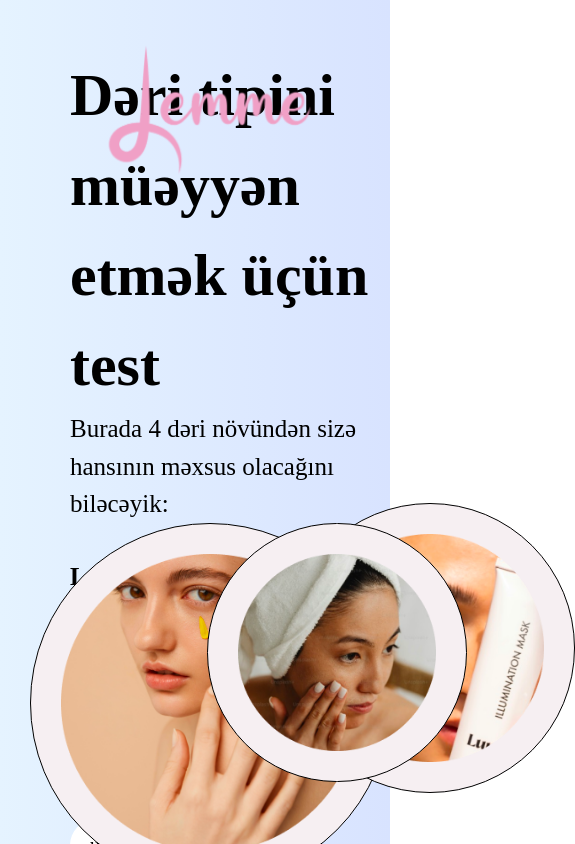
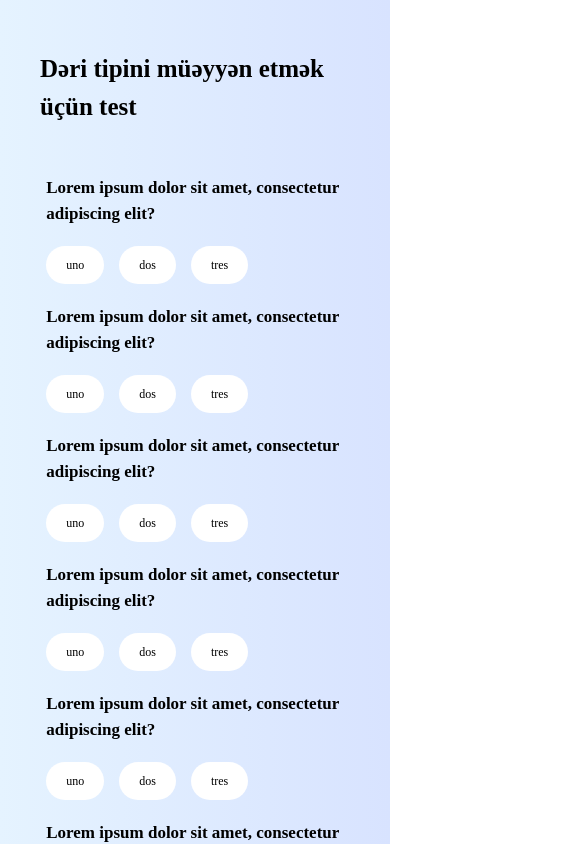
Before and after one commit to elchin-jafar/lemme, a React (Vite) app: page /test in a window 390 px wide. Shown: the top 844 px of the page, 575 px wide, since content can reach past the window. Built offline with nearby package versions, Linux system fonts and the light colour scheme.

Commit message:
Mobile responive fixed

```diff
--- a/src/components/popup/index.jsx
+++ b/src/components/popup/index.jsx
@@ -10,7 +10,7 @@ function PopupType() {
             <Popover.Panel>
                 <div className="relative md:max-w-[840px] w-full md:p-10 h-auto shadow-box bg-white px-5 md:px-[60px] pt-[50px] pb-10 rounded-xl z-10">
                     <div className="flex gap-5 justify-between pb-5 md:pb-10 items-center">
-                        <h1 className="font-bold text-xl md:text-2xl">Dəri tipinizi qeyd edin</h1>
+                        <h1 className="font-bold text-xl md:text-2xl">Dəri tipinizi qeyd edin:</h1>
                         <Link to="/" className=" w-[30px] h-[30px] md:w-[50px] md:h-[50px] bg-[#d9d9d9] hover:bg-white flex justify-center items-center rounded-full shadow-btn hover:shadow-box">
                             <FontAwesomeIcon className="text-[20px] md:text-[30px] text-[#828282]" icon={faTimes} />
                         </Link>
--- a/src/index.css
+++ b/src/index.css
@@ -46,7 +46,6 @@ html {
   filter: blur(0px);
   transition: filter 0.5s linear;
 }
-
-.ant-modal-content {
-  border-radius: 20px;
+.custom-modal .ant-modal-content {
+  border-radius: 15px;
 }
--- a/src/pages/HomePage/HomePage.jsx
+++ b/src/pages/HomePage/HomePage.jsx
@@ -65,7 +65,7 @@ function HomePage() {
     <div className="bg-gradient-to-r from-[#E5F3FF] to-[#D8E3FF] w-screen h-screen pt-[4rem] flex flex-col items-center justify-items-center">
       <Link
         to="admin"
-        className="bg-white p-2.5 rounded-[1.5rem] fixed top-[4rem] right-[10.4rem]"
+        className="bg-white p-[10px] rounded-[1.5rem] fixed top-[4rem] right-10 sm:right-[10.4rem]"
       >
         <Profile color="#85B6FF" />
       </Link>
@@ -83,18 +83,18 @@ function HomePage() {
         />
       </div> */}
 
-      <div className="relative bg-[#EFA0C6] w-[60.4rem] h-[10rem] rounded-[12.6rem] mb-5 flex justify-center items-center">
+      <div className="relative z-20 bg-[#EFA0C6] sm:w-[60.4rem] w-[300px] h-[100px] sm:h-[10rem] rounded-[12.6rem] mb-5 flex justify-center items-center">
         <Combobox value={selected} onChange={setSelected}>
           <div className="mt-1">
-            <div className="bg-[#EFA0C6] text-[#2B2727] rounded-[12.6rem] placeholder-[#2B2727] text-center  text-[3.6rem] outline-none max-w-[80%]">
+            <div className="bg-[#EFA0C6] text-[#2B2727] rounded-[12.6rem] placeholder-[#2B2727] text-center text-[20px]  sm:text-[3.6rem] outline-none max-w-[80%]">
               <Combobox.Input
-                className="bg-[#EFA0C6] text-[#2B2727] rounded-[12.6rem] placeholder-[#2B2727] text-center  text-[3.6rem] outline-none"
+                className="bg-[#EFA0C6] text-[#2B2727] h-[9.6rem] rounded-[12.6rem] placeholder-[#2B2727] text-center text-[20] sm:text-[3.6rem] outline-none"
                 placeholder="Məhsulun adı"
                 // displayValue={(person) => person.name}
                 onChange={(e) => debounceOnChange(e.target.value)}
               />
               <Combobox.Button className="absolute inset-y-0 right-24 flex items-center">
-                <SearchNormal1 size={37} color="#2D264B" />
+                <SearchNormal1 className="sm:text-[37px] text-[20px]" color="#2D264B" />
               </Combobox.Button>
             </div>
             <Transition
@@ -114,8 +114,8 @@ function HomePage() {
                     <Link onClick={openModal} key={product.id}>
                       <Combobox.Option
                         className={({ active }) =>
-                          `relative cursor-pointer select-none py-2 pl-10 pr-4 text-3xl ${
-                            active ? "bg-teal-600 text-white" : "text-gray-900"
+                          `relative cursor-pointer select-none py-2 pl-10 pr-4 text-[20px] sm:text-3xl ${
+                            active ? "bg-teal-600 text-white" : "bg-white text-gray-900"
                           }`
                         }
                         value={product.id}
@@ -151,12 +151,12 @@ function HomePage() {
         </Combobox>
       </div>
       <SkinTypeModal productId={selected} />
-      <Link to="test">
-        <div className="bg-[#EFA0C6] text-[#2B2727] w-[60.4rem] h-[10rem] text-[3.6rem] rounded-[12.6rem] outline-none flex items-center justify-center cursor-pointer">
+      <Link to="test" className="relative z-10">
+        <div className="bg-[#EFA0C6] text-[#2B2727] sm:w-[60.4rem] w-[300px] h-[10rem] text-[20px] sm:text-[3.6rem] rounded-[12.6rem] outline-none flex items-center justify-center cursor-pointer">
           Dəri tipini müəyyən et
         </div>
       </Link>
-      <img src={logo} alt="" className="fixed -bottom-8 -right-8" />
+      <img src={logo} alt="" className="fixed -bottom-8 -right-8 z-0" />
     </div>
   );
 }
--- a/src/pages/TestPage/TestPage.jsx
+++ b/src/pages/TestPage/TestPage.jsx
@@ -52,21 +52,25 @@ function TestPage() {
     setQ((prevState) => ({ ...prevState, [key]: value }));
   }
   return (
-    <div className="bg-gradient-to-r from-[#E5F3FF] to-[#D8E3FF] w-screen h-screen pt-20 pl-28 pb-[7rem]">
-      <h2 className="text-[6rem] font-bold">
+    <div className="bg-gradient-to-r from-[#E5F3FF] to-[#D8E3FF] w-full h-auto pt-20 px-16 pb-14">
+      <div className="max-w-[1500px] w-full mx-auto">
+        <div className="flex justify-between items-center ">
+          <h2 className="text-[25px] sm:text-[60px] font-bold">
             Dəri tipini müəyyən etmək üçün test
           </h2>
           <img
             src={logo}
             alt="logo"
-        className="w-[22rem] h-[13.9rem] fixed right-[7rem] top-[4rem]"
+            className="w-[22rem] h-[13.9rem] hidden lg:flex"
           />
-      <p className="text-[2.5rem] font-normal">
+        </div>
+
+        <p className="text-[25px] hidden md:flex font-normal">
           Burada 4 dəri növündən sizə hansının məxsus olacağını biləcəyik:
         </p>
 
-      <div className="max-h-[60%] flex gap-[10rem] 2xl:gap-[20rem]">
-        <div className="overflow-y-scroll scrollbar-hide  max-w-[50%] mt-[3.5rem]">
+        <div className="flex justify-between gap-[43px] pt-[50px]">
+          <div className="max-w-[677px] w-full px-2.5">
             {questions.map((q, index) => (
               <Question
                 q={q}
@@ -78,7 +82,6 @@ function TestPage() {
           </div>
           <Models />
         </div>
-
         <div
           onClick={openModal}
           className="px-[2.9rem] py-[1rem] text-[2rem] font-bold text-white bg-[#56A8FF] rounded-[1.5rem] w-fit cursor-pointer mt-[4rem]"
@@ -86,6 +89,7 @@ function TestPage() {
           Cavabı al
         </div>
         <ResultModal />
+      </div>
     </div>
   );
 }
@@ -95,32 +99,26 @@ export default TestPage;
 function Models() {
   return (
     <>
-      <div className="relative w-[55rem] h-[48rem] 2xl:w-[61rem] 2xl:h-[55rem]">
-        <div className="p-[3rem] border border-black rounded-full w-[26rem] 2xl:w-max bg-[#F6EFF2] absolute left-[50%] -translate-x-1/2 md:bottom-0 2xl:bottom-[9rem] z-[3]">
+      <div className="relative max-w-[603px] h-[548px] mt-[122px] w-full hidden lg:flex">
+        <div className="p-[3rem] border border-black rounded-full max-w-[204px]  xl:max-w-[284px] w-full  bg-[#F6EFF2] absolute lg:left-[80px] lg:bottom-[170px] xl:left-[96px] xl:bottom-[2rem] z-[3]">
           <ProgressiveImg
             src={model_S}
             placeholderSrc={compressed_S}
             alt=""
-            width="198"
-            height="198"
           />
         </div>
-        <div className="p-[3rem] border border-black rounded-full w-[29rem] 2xl:w-max bg-[#F6EFF2] absolute left-0 -top-[2rem] z-[2]">
+        <div className="p-[3rem] border border-black rounded-full max-w-[258px]  xl:max-w-[318px] w-full  bg-[#F6EFF2] absolute xl:left-0  z-[2] ">
           <ProgressiveImg
             src={model_M}
             placeholderSrc={compressed_M}
             alt=""
-            width="228"
-            height="228"
           />
         </div>
-        <div className="p-[3rem] border border-black rounded-full w-[36rem] 2xl:w-max bg-[#F6EFF2] absolute right-0 top-0 z-[1]">
+        <div className="p-[3rem] border border-black rounded-full max-w-[326px] xl:max-w-[386px] w-full bg-[#F6EFF2] absolute lg:right-[20px] lg:top-[30px] xl:right-0 xl:top-[59px] z-[1]">
           <ProgressiveImg
             src={model_L}
             placeholderSrc={compressed_L}
             alt=""
-            width="298"
-            height="298"
           />
         </div>
       </div>
@@ -137,12 +135,12 @@ function Question({ q, index, handleAnswer }) {
   return (
     <>
       <div>
-        <p className="text-[2.5rem] font-bold">{q.question}</p>
+        <p className="text-[17px] sm:text-[25px] max-w-[677px] w-full font-bold">{q.question}</p>
         <div className="flex gap-x-[1.5rem]">
           {q.answers.map((a, i) => (
             <p
               key={i}
-              className={`text-[2rem] font-normal py-[1rem] px-[2rem] cursor-pointer rounded-[3.5rem] w-fit ${
+              className={`text-[12px] sm:text-[20px] font-normal py-[10px] px-[20px] my-[20px] cursor-pointer rounded-[3.5rem] w-fit ${
                 selected == i
                   ? "bg-[#EFA0C6] text-white"
                   : "bg-white text-black"
```
Also changed, not shown: src/components/ResultModal/ResultModal.jsx (+41 -19 lines), src/components/SkinTypeModal/SkinTypeModal.jsx (+12 -11 lines). Lines whose indentation alone changed are shown as unchanged.
